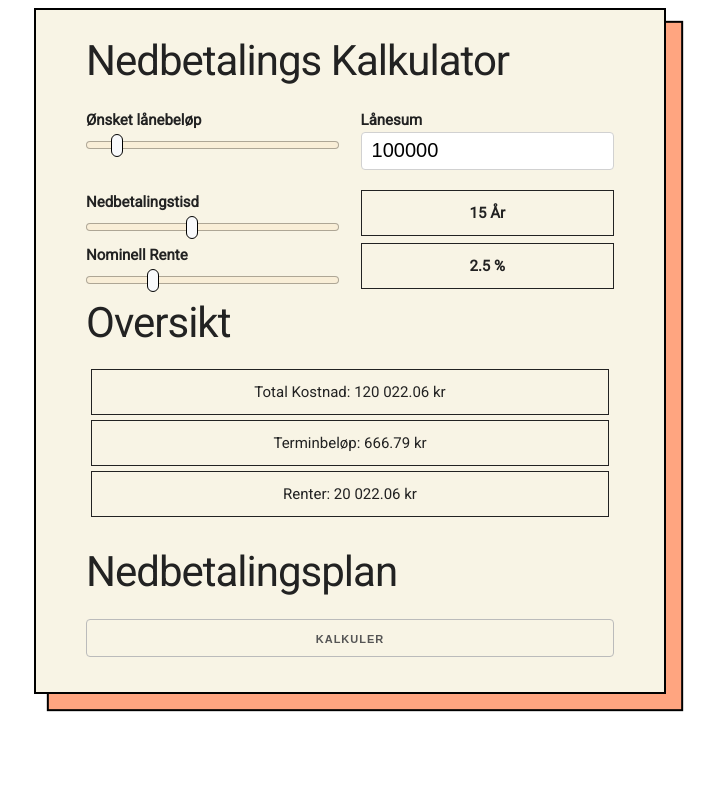
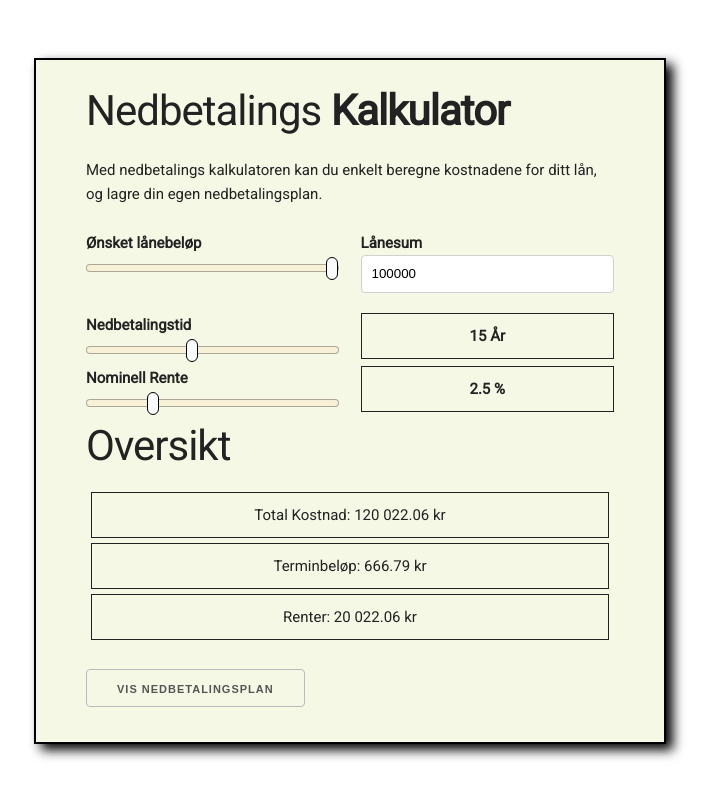
Before and after one commit to hansuribe/server-express, a Svelte app: page / in a window 1280 px wide. Shown: the whole page, without its empty margins (290-1005 px from the left). Built offline with nearby package versions, Linux system fonts and the light colour scheme.

Commit message:
(Styling) Switched back to the old layout on UserInput

```diff
--- /dev/null
+++ b/public/globalstyle.css
@@ -0,0 +1,120 @@
+
+.forms {
+    background: #f5f8e5;
+    padding: 25px 50px;
+    max-width: 50%;
+    border: 2px solid black;
+    box-shadow: 7px 6px 11px #000000;
+}
+
+  .section{
+    margin-bottom: 30px;
+  }
+
+  .outputs {
+    text-align: center;
+    border: 1px solid;
+    padding: 10px;
+  }
+
+  .button {
+    border: 3px solid;
+    margin: 5px;
+  }
+
+  input[type="number"]:focus {
+    background-color: #ffe0ba;
+  }
+
+  input[type="numer"]{
+    background-color: #f8f4e5;
+  }
+
+  input[type="range"] {
+    width: 100%;
+    margin: 7.6px 0;
+    background-color: transparent;
+    -webkit-appearance: none;
+  }
+
+  input[type="range"]:focus {
+    outline: none;
+  }
+
+  input[type="range"]::-webkit-slider-runnable-track {
+    background: rgba(255, 212, 160, 0.2);
+    border: 0.3px solid rgba(1, 0, 1, 0.3);
+    border-radius: 25px;
+    width: 100%;
+    height: 7.8px;
+    cursor: pointer;
+  }
+
+  input[type="range"]::-webkit-slider-thumb {
+    margin-top: -7.9px;
+    width: 12px;
+    height: 23px;
+    background: #f9fafc;
+    border: 1.9px solid #000000;
+    border-radius: 50px;
+    cursor: pointer;
+    -webkit-appearance: none;
+  }
+
+  input[type="range"]:focus::-webkit-slider-runnable-track {
+    background: #ffe0ba;
+  }
+
+  input[type="range"]::-moz-range-track {
+    background: rgba(255, 212, 160, 0.2);
+    border: 0.3px solid rgba(1, 0, 1, 0.3);
+    border-radius: 25px;
+    width: 100%;
+    height: 7.8px;
+    cursor: pointer;
+  }
+
+  input[type="range"]::-moz-range-thumb {
+    width: 12px;
+    height: 23px;
+    background: #f9fafc;
+    border: 1.9px solid #000000;
+    border-radius: 50px;
+    cursor: pointer;
+  }
+
+  input[type="range"]::-ms-track {
+    background: transparent;
+    border-color: transparent;
+    border-width: 8.6px 0;
+    color: transparent;
+    width: 100%;
+    height: 7.8px;
+    cursor: pointer;
+  }
+
+  input[type="range"]::-ms-fill-lower {
+    background: #ffc886;
+    border: 0.3px solid rgba(1, 0, 1, 0.3);
+    border-radius: 50px;
+  }
+
+  input[type="range"]::-ms-fill-upper {
+    background: rgba(255, 212, 160, 0.2);
+    border: 0.3px solid rgba(1, 0, 1, 0.3);
+    border-radius: 50px;
+  }
+
+  input[type="range"]:focus::-ms-fill-lower {
+    background: rgba(255, 212, 160, 0.2);
+  }
+
+  input[type="range"]:focus::-ms-fill-upper {
+    background: #ffe0ba;
+  }
+
+    @media only screen and (max-width: 1111px) {
+    .forms {
+      max-width: 100%;
+    }
+  }
--- a/public/index.html
+++ b/public/index.html
@@ -1,5 +1,5 @@
 <!DOCTYPE html>
-<html lang="en" style="font-family: 'Roboto', sans-serif;">
+<html lang="en" style="">
 
 <head>
 	<meta charset='utf-8'>
@@ -12,6 +12,7 @@
 	<link rel='stylesheet' href='https://cdnjs.cloudflare.com/ajax/libs/skeleton/2.0.4/skeleton.css'>
 	<link rel='stylesheet' href='/build/bundle.css'>
 	<link href="https://fonts.googleapis.com/css2?family=Roboto&display=swap" rel="stylesheet">
+	<link href="./globalstyle.css" rel="stylesheet">
 
 	<script defer src='/build/bundle.js'></script>
 </head>
--- a/src/App.svelte
+++ b/src/App.svelte
@@ -5,10 +5,16 @@
 	* {
 		font-family: 'Roboto', sans-serif;
 	}
+
+	.topNav {
+		height: 5rem;
+
+		width: 100%;
+	}
 </style>
 
 <main>
-
+	<header class="topNav"></header>
 	<UserInput class="forms" />
 
 </main>
--- a/src/components/UserInput.svelte
+++ b/src/components/UserInput.svelte
@@ -1,179 +1,55 @@
 <script>
+  //Variables
   let years = 15;
   let loanAmount = 100000;
   let interestRateInput = 250;
 
+  //Reactive Variables
   $: interestRate = interestRateInput / 100;
   $: totalPayments = years * 12;
   $: monthlyInterestRate = interestRate / 100 / 12;
-  $: monthlyPayment =
-    (loanAmount *
-      Math.pow(1 + monthlyInterestRate, totalPayments) *
-      monthlyInterestRate) /
-    (Math.pow(1 + monthlyInterestRate, totalPayments) - 1);
+  $: monthlyPayment = (loanAmount * Math.pow(1 + monthlyInterestRate, totalPayments) * monthlyInterestRate) / (Math.pow(1 + monthlyInterestRate, totalPayments) - 1);
   $: totalPaid = monthlyPayment * totalPayments;
   $: interestPaid = totalPaid - loanAmount;
-  $: loanAmountWithSpacing = add_spacing_to_number(loanAmount);
 
-  //Adds spacing to large integers
-  const add_spacing_to_number = (x) => {
-    return x.toString().replace(/\B(?=(\d{3})+(?!\d))/g, " ");
+
+  //Returns readable large integers, e.g: 10000 -> "10 000"
+  const formatPrettyNumber = (largeInt) => {
+    return largeInt.toString().replace(/\B(?=(\d{3})+(?!\d))/g, " ");
   };
 </script>
 
 <style>
-  .forms {
-    background: #f8f4e5;
-    padding: 25px 50px;
-    max-width: 50%;
-    border: 2px solid black;
-    box-shadow: 15px 15px 1px #ffa580, 15px 15px 1px 2px black;
-  }
-
-  @media only screen and (max-width: 1111px) {
-    .forms {
-      max-width: 100%;
-    }
-  }
-
-  .outputs {
-    text-align: center;
-    border: 1px solid;
-    padding: 10px;
-  }
-
-  .button {
-    border: 3px solid;
-    margin: 5px;
-  }
-
-  input[type="number"]:focus {
-    background-color: #ffe0ba;
-  }
-
-  input[type="range"] {
-    width: 100%;
-    margin: 7.6px 0;
-    background-color: transparent;
-    -webkit-appearance: none;
-  }
-
-  input[type="range"]:focus {
-    outline: none;
-  }
-
-  input[type="range"]::-webkit-slider-runnable-track {
-    background: rgba(255, 212, 160, 0.2);
-    border: 0.3px solid rgba(1, 0, 1, 0.3);
-    border-radius: 25px;
-    width: 100%;
-    height: 7.8px;
-    cursor: pointer;
-  }
-
-  input[type="range"]::-webkit-slider-thumb {
-    margin-top: -7.9px;
-    width: 12px;
-    height: 23px;
-    background: #f9fafc;
-    border: 1.9px solid #000000;
-    border-radius: 50px;
-    cursor: pointer;
-    -webkit-appearance: none;
-  }
-
-  input[type="range"]:focus::-webkit-slider-runnable-track {
-    background: #ffe0ba;
-  }
-
-  input[type="range"]::-moz-range-track {
-    background: rgba(255, 212, 160, 0.2);
-    border: 0.3px solid rgba(1, 0, 1, 0.3);
-    border-radius: 25px;
-    width: 100%;
-    height: 7.8px;
-    cursor: pointer;
-  }
-
-  input[type="range"]::-moz-range-thumb {
-    width: 12px;
-    height: 23px;
-    background: #f9fafc;
-    border: 1.9px solid #000000;
-    border-radius: 50px;
-    cursor: pointer;
-  }
-
-  input[type="range"]::-ms-track {
-    background: transparent;
-    border-color: transparent;
-    border-width: 8.6px 0;
-    color: transparent;
-    width: 100%;
-    height: 7.8px;
-    cursor: pointer;
-  }
-
-  input[type="range"]::-ms-fill-lower {
-    background: #ffc886;
-    border: 0.3px solid rgba(1, 0, 1, 0.3);
-    border-radius: 50px;
-  }
-
-  input[type="range"]::-ms-fill-upper {
-    background: rgba(255, 212, 160, 0.2);
-    border: 0.3px solid rgba(1, 0, 1, 0.3);
-    border-radius: 50px;
-  }
-
-  input[type="range"]:focus::-ms-fill-lower {
-    background: rgba(255, 212, 160, 0.2);
-  }
-
-  input[type="range"]:focus::-ms-fill-upper {
-    background: #ffe0ba;
-  }
+  .section {}
 </style>
 
-<main class="container forms">
+<main>
+  <div class="container forms section">
     <div class="row">
-    <h2>Nedbetalings Kalkulator</h2>
+      <h2>Nedbetalings <b>Kalkulator</b></h2>
+      <p>Med nedbetalings kalkulatoren kan du enkelt beregne kostnadene for ditt lån, og lagre din egen
+        nedbetalingsplan.</p>
     </div>
 
     <div class="row">
       <div class="columns six">
         <label>Ønsket lånebeløp
-        <input
-          bind:value={loanAmount}
-          class="u-full-width"
-          type="range"
-          min="1"
-          max={10000 * 100} />
+          <input bind:value={loanAmount} class="u-full-width" type="range" min="1" />
         </label>
       </div>
       <div class="columns six">
         <label>Lånesum
-        <input
-          style="z-index: 1; font-size: 20px"
-          bind:value={loanAmount}
-          class="u-full-width"
-          type="number"
-          step="50000"
-          min="1" />
+          <input bind:value={loanAmount} class="u-full-width" type="number" step="50000" min="1" />
         </label>
         <div id="container" style="position: relative;" />
       </div>
     </div>
 
     <div class="row">
-    <div class="columns six">
-      <label>Nedbetalingstisd
-        <input
-          bind:value={years}
-          class="u-full-width"
-          type="range"
-          min="1"
-          max="35" />
+      <div class="columns six ">
+        <label>Nedbetalingstid
+          <div style="position: absolute;
+    left: 35px;"></div><input bind:value={years} class="u-full-width" type="range" min="1" max="35" />
         </label>
       </div>
       <div class="columns six outputs"><b>{years} År</b></div>
@@ -182,24 +58,18 @@
     <div class="row">
       <div class="columns six">
         <label>Nominell Rente
-        <input
-          bind:value={interestRateInput}
-          class="u-full-width"
-          type="range"
-          min="1"
-          max="1000"
+          <input bind:value={interestRateInput} class="u-full-width" type="range" min="1" max="1000"
             id="interest-slider" />
         </label>
       </div>
       <div class="columns six outputs"><b>{interestRate} %</b></div>
     </div>
 
-  <div>
     <h2>Oversikt</h2>
     <div class="row outputs" style="margin: 5px">
       <div class="columns">
         Total Kostnad:
-        {add_spacing_to_number(Math.round((totalPaid + Number.EPSILON) * 100) / 100)}
+        {formatPrettyNumber(Math.round((totalPaid + Number.EPSILON) * 100) / 100)}
         kr
       </div>
     </div>
@@ -207,7 +77,7 @@
     <div class="row outputs" style="margin: 5px">
       <div class="columns ">
         Terminbeløp:
-        {add_spacing_to_number(Math.round((monthlyPayment + Number.EPSILON) * 100) / 100)}
+        {formatPrettyNumber(Math.round((monthlyPayment + Number.EPSILON) * 100) / 100)}
         kr
       </div>
     </div>
@@ -215,14 +85,15 @@
     <div class="row outputs" style="margin: 5px">
       <div class="columns ">
         Renter:
-        {add_spacing_to_number(Math.round((interestPaid + Number.EPSILON) * 100) / 100)}
+        {formatPrettyNumber(Math.round((interestPaid + Number.EPSILON) * 100) / 100)}
         kr
       </div>
+
     </div>
+    <br>
+    <button class="">Vis Nedbetalingsplan</button>
+
   </div>
 
-  <br />
 
-  <h2>Nedbetalingsplan</h2>
-  <div class="row"><button class="columns ">Kalkuler</button></div>
 </main>
```
Lines whose indentation alone changed are shown as unchanged.
